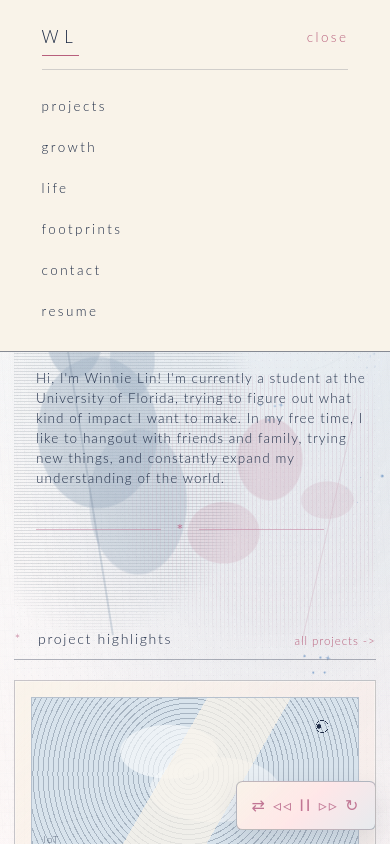
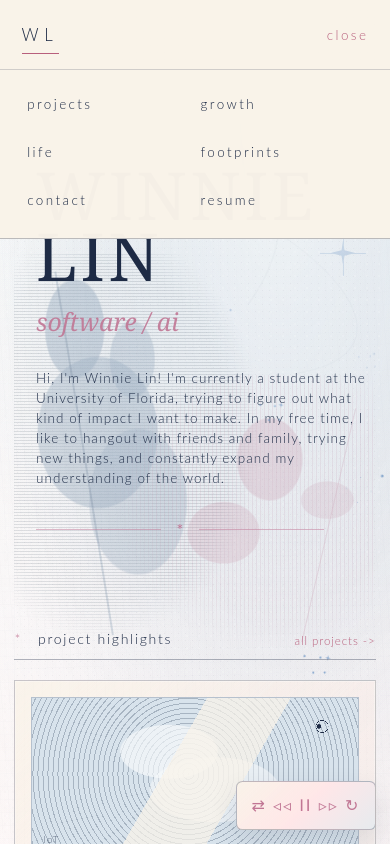
Before and after one commit to wiwiwashere/wiwiwashere.github.io, a Next.js app: page / in a window 390 px wide. Both pictures are taken after a click on the button "menu". Shown: the top 844 px of the page. Built offline with nearby package versions, Linux system fonts and the light colour scheme.

Commit message:
Optimize mobile navigation

```diff
--- a/app/globals.css
+++ b/app/globals.css
@@ -1547,28 +1547,6 @@ body:has(.home-reference-page) .global-butterfly .butterfly-trail-two {
 }
 
 @media (max-width: 900px) {
-  .site-poster-nav {
-    grid-template-columns: minmax(0, 1fr) auto;
-    gap: 1rem;
-  }
-
-  .site-poster-nav .desktop-nav-links {
-    display: none;
-  }
-
-  .mobile-menu-button {
-    display: inline-flex;
-    justify-self: end;
-    min-height: 2rem;
-    align-items: center;
-  }
-
-  .mobile-nav-list.is-open {
-    display: grid;
-    grid-column: 1 / -1;
-    grid-template-columns: 1fr;
-  }
-
   .home-hero {
     grid-template-columns: 1fr;
   }
@@ -1684,52 +1662,6 @@ body:has(.home-reference-page) .global-butterfly .butterfly-trail-two {
   .home-life-card {
     height: auto !important;
     min-height: 0 !important;
-  }
-}
-
-/* ==========================================================================
-   09. Final responsive/navbar overrides
-   ========================================================================== */
-
-/* Shared mobile navbar: keep this late so every page uses the same menu. */
-@media (max-width: 900px) {
-  .site-poster-header {
-    background: #f9f3e9;
-    backdrop-filter: none;
-  }
-
-  .site-poster-nav {
-    grid-template-columns: minmax(0, 1fr) auto !important;
-    gap: 1rem !important;
-  }
-
-  .site-poster-nav .desktop-nav-links {
-    display: none !important;
-  }
-
-  .site-poster-nav .mobile-menu-button {
-    display: inline-flex !important;
-    justify-self: end;
-    min-height: 2rem;
-    align-items: center;
-  }
-
-  .site-poster-nav .mobile-nav-list {
-    display: none !important;
-    grid-column: 1 / -1;
-    grid-template-columns: 1fr;
-    width: 100%;
-    border-top: 1px solid rgba(30, 43, 69, 0.18);
-    padding-top: 1rem;
-  }
-
-  .site-poster-nav .mobile-nav-list.is-open {
-    display: grid !important;
-  }
-
-  .site-poster-nav .mobile-nav-list a {
-    display: block;
-    padding: 0.65rem 0;
   }
 }
 
@@ -1982,38 +1914,94 @@ body:has(.home-reference-page) .global-butterfly:not(.global-celestial) .butterf
 }
 
 @media (max-width: 900px) {
+  .site-poster-header {
+    padding:
+      max(0.8rem, env(safe-area-inset-top))
+      max(1.1rem, env(safe-area-inset-right))
+      0
+      max(1.1rem, env(safe-area-inset-left));
+    background: rgba(249, 243, 233, 0.97);
+    backdrop-filter: none;
+  }
+
+  .site-poster-nav {
+    position: relative;
+    grid-template-columns: minmax(0, 1fr) auto;
+    gap: 1rem;
+    min-height: 3.25rem;
+    padding: 0 0.25rem 0.75rem;
+  }
+
+  .site-poster-nav .desktop-nav-links {
+    display: none;
+  }
+
+  .site-poster-nav .mobile-menu-button {
+    display: inline-flex;
+    align-items: center;
+    justify-content: flex-end;
+    justify-self: end;
+    min-width: 4.75rem;
+    min-height: 2.75rem;
+    padding: 0.5rem 0 0.5rem 0.75rem;
+  }
+
   .site-poster-nav .mobile-nav-list {
     display: grid !important;
-    max-height: 0;
-    padding-top: 0;
-    border-top-color: transparent;
-    clip-path: inset(0 0 100%);
+    position: absolute;
+    top: 100%;
+    right: auto;
+    left: 50%;
+    width: 100vw;
+    grid-template-columns: repeat(2, minmax(0, 1fr));
+    padding:
+      0.65rem
+      max(1.35rem, env(safe-area-inset-right))
+      0.85rem
+      max(1.35rem, env(safe-area-inset-left));
+    border-top: 1px solid rgba(30, 43, 69, 0.18);
+    border-bottom: 1px solid rgba(30, 43, 69, 0.28);
+    background: rgba(249, 243, 233, 0.985);
     opacity: 0;
     overflow: hidden;
     pointer-events: none;
+    transform: translate3d(-50%, -0.7rem, 0);
     visibility: hidden;
+    contain: layout paint;
     transition:
-      max-height var(--motion-component) var(--ease-arrive),
-      padding-top var(--motion-component) var(--ease-arrive),
-      border-color var(--motion-small) ease,
-      clip-path var(--motion-component) var(--ease-arrive),
       opacity var(--motion-small) ease,
+      transform var(--motion-component) var(--ease-arrive),
       visibility 0s linear var(--motion-component);
   }
 
   .site-poster-nav .mobile-nav-list.is-open {
-    max-height: 25rem;
-    padding-top: 1rem;
-    border-top-color: rgba(30, 43, 69, 0.18);
-    clip-path: inset(0);
     opacity: 1;
     pointer-events: auto;
+    transform: translate3d(-50%, 0, 0);
     visibility: visible;
     transition-delay: 0s;
   }
 
+  .site-poster-nav .mobile-nav-list a {
+    display: flex;
+    min-height: 3rem;
+    align-items: center;
+    padding: 0.7rem 0.35rem;
+  }
+
+  .site-poster-nav .mobile-nav-list a::after {
+    bottom: 0.4rem;
+  }
+
   .ascii-specimen-desktop { display: none; }
   .ascii-specimen-mobile { display: block; }
+}
+
+@media (max-width: 360px) {
+  .site-poster-nav,
+  .mobile-menu-button {
+    letter-spacing: 0.14em;
+  }
 }
 
 /* Persistent signatures. */
--- a/components/layout/Navbar.tsx
+++ b/components/layout/Navbar.tsx
@@ -2,7 +2,7 @@
 
 import Link from "next/link";
 import { usePathname } from "next/navigation";
-import { useState } from "react";
+import { useEffect, useRef, useState } from "react";
 
 const navItems = [
   { href: "/projects", label: "projects" },
@@ -16,24 +16,53 @@ const navItems = [
 export function Navbar() {
   const [isOpen, setIsOpen] = useState(false);
   const pathname = usePathname();
+  const headerRef = useRef<HTMLElement>(null);
+  const menuButtonRef = useRef<HTMLButtonElement>(null);
+
+  useEffect(() => {
+    if (!isOpen) return;
+
+    function handleKeyDown(event: KeyboardEvent) {
+      if (event.key !== "Escape") return;
+      setIsOpen(false);
+      menuButtonRef.current?.focus();
+    }
+
+    function handlePointerDown(event: PointerEvent) {
+      const target = event.target;
+      if (target instanceof Node && !headerRef.current?.contains(target)) {
+        setIsOpen(false);
+      }
+    }
+
+    window.addEventListener("keydown", handleKeyDown);
+    document.addEventListener("pointerdown", handlePointerDown, { passive: true });
+
+    return () => {
+      window.removeEventListener("keydown", handleKeyDown);
+      document.removeEventListener("pointerdown", handlePointerDown);
+    };
+  }, [isOpen]);
 
   function isActive(href: string) {
     return pathname === href || (href !== "/" && pathname.startsWith(`${href}/`));
   }
 
   return (
-    <header className="site-poster-header fixed inset-x-0 top-0 z-50">
+    <header ref={headerRef} className="site-poster-header fixed inset-x-0 top-0 z-50">
       <nav className="site-poster-nav" aria-label="Primary navigation">
         <Link className={`home-wordmark ${pathname === "/" ? "is-active" : ""}`} href="/" onClick={() => setIsOpen(false)}>WL</Link>
 
         <button
+          ref={menuButtonRef}
           type="button"
           className="mobile-menu-button"
           aria-expanded={isOpen}
           aria-controls="mobile-nav-list"
+          aria-label={isOpen ? "Close navigation" : "Open navigation"}
           onClick={() => setIsOpen((open) => !open)}
         >
-          {isOpen ? "close" : "menu"}
+          <span aria-hidden="true">{isOpen ? "close" : "menu"}</span>
         </button>
 
         <div className="home-nav-center desktop-nav-links">
@@ -48,7 +77,12 @@ export function Navbar() {
           <Link href="/resume" className={isActive("/resume") ? "is-active" : ""} aria-current={isActive("/resume") ? "page" : undefined}>resume</Link>
         </div>
 
-        <div id="mobile-nav-list" className={`mobile-nav-list ${isOpen ? "is-open" : ""}`}>
+        <div
+          id="mobile-nav-list"
+          className={`mobile-nav-list ${isOpen ? "is-open" : ""}`}
+          aria-hidden={!isOpen}
+          inert={!isOpen}
+        >
           {navItems.map((item) => (
             <Link key={item.href} href={item.href} className={isActive(item.href) ? "is-active" : ""} aria-current={isActive(item.href) ? "page" : undefined} onClick={() => setIsOpen(false)}>
               {item.label}
```
